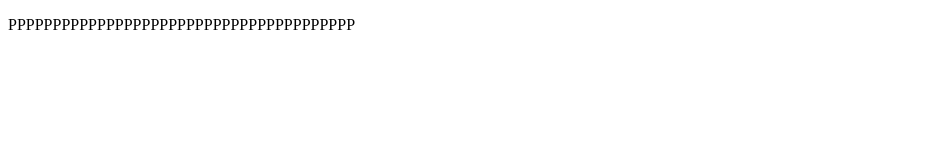
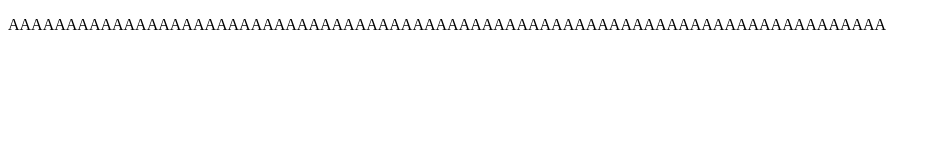
Before and after one commit to neeraj1998-alt/MypROJECT, a website: page index.html in a window 1280 px wide. Shown: the whole page, without its empty margins (0-938 px from the left). Drawn offline with Linux system fonts and the light colour scheme.

Commit message:
mmmmmmmmmmmmmmmmm

```diff
--- a/index.html
+++ b/index.html
@@ -3,9 +3,9 @@
 <head>
     <meta charset="UTF-8">
     <meta name="viewport" content="width=device-width, initial-scale=1.0">
-    <title>HELLO</title>
+    <title>Document</title>
 </head>
 <body>
-    <P>PPPPPPPPPPPPPPPPPPPPPPPPPPPPPPPPPPPPPPP</P>
+    <P>AAAAAAAAAAAAAAAAAAAAAAAAAAAAAAAAAAAAAAAAAAAAAAAAAAAAAAAAAAAAAAAAAAAAAAAAAAAA</P>
 </body>
 </html>
```
